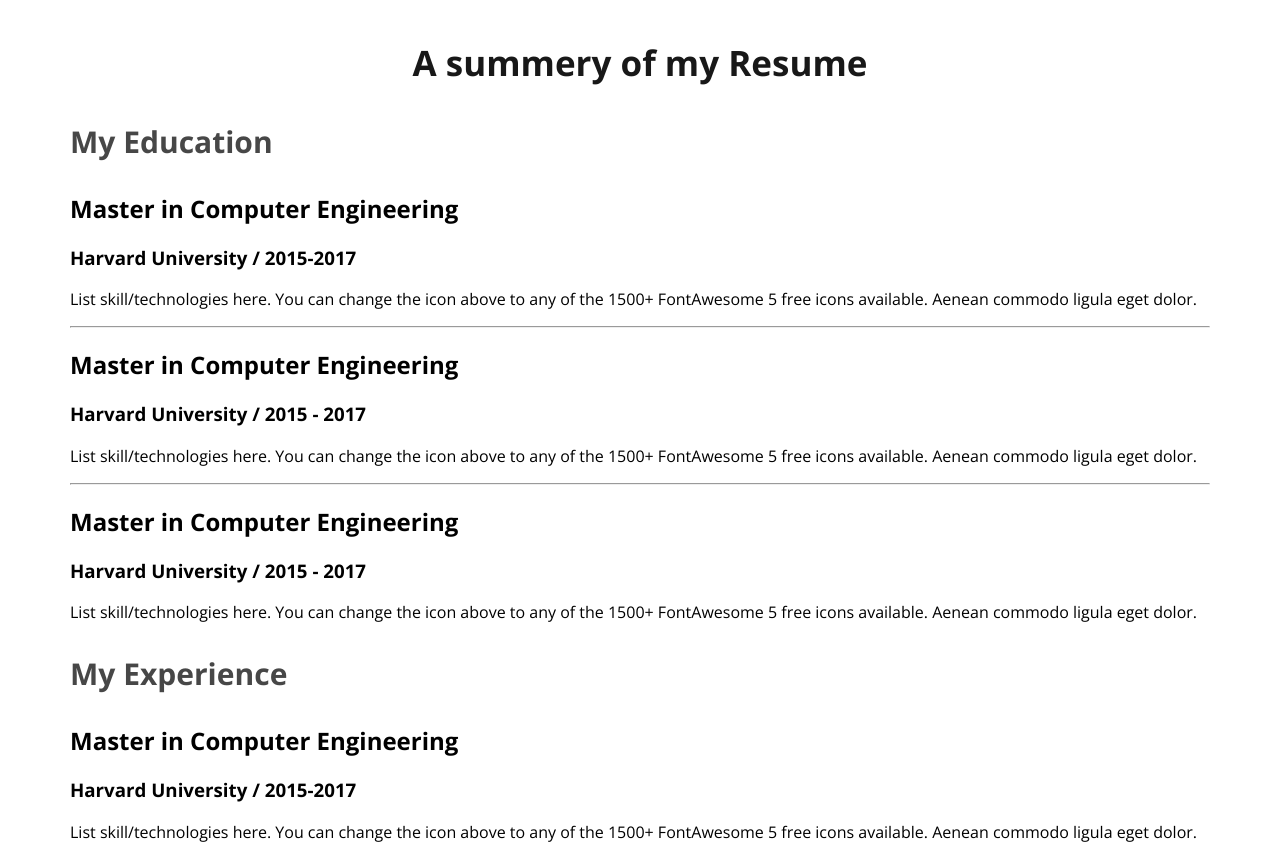
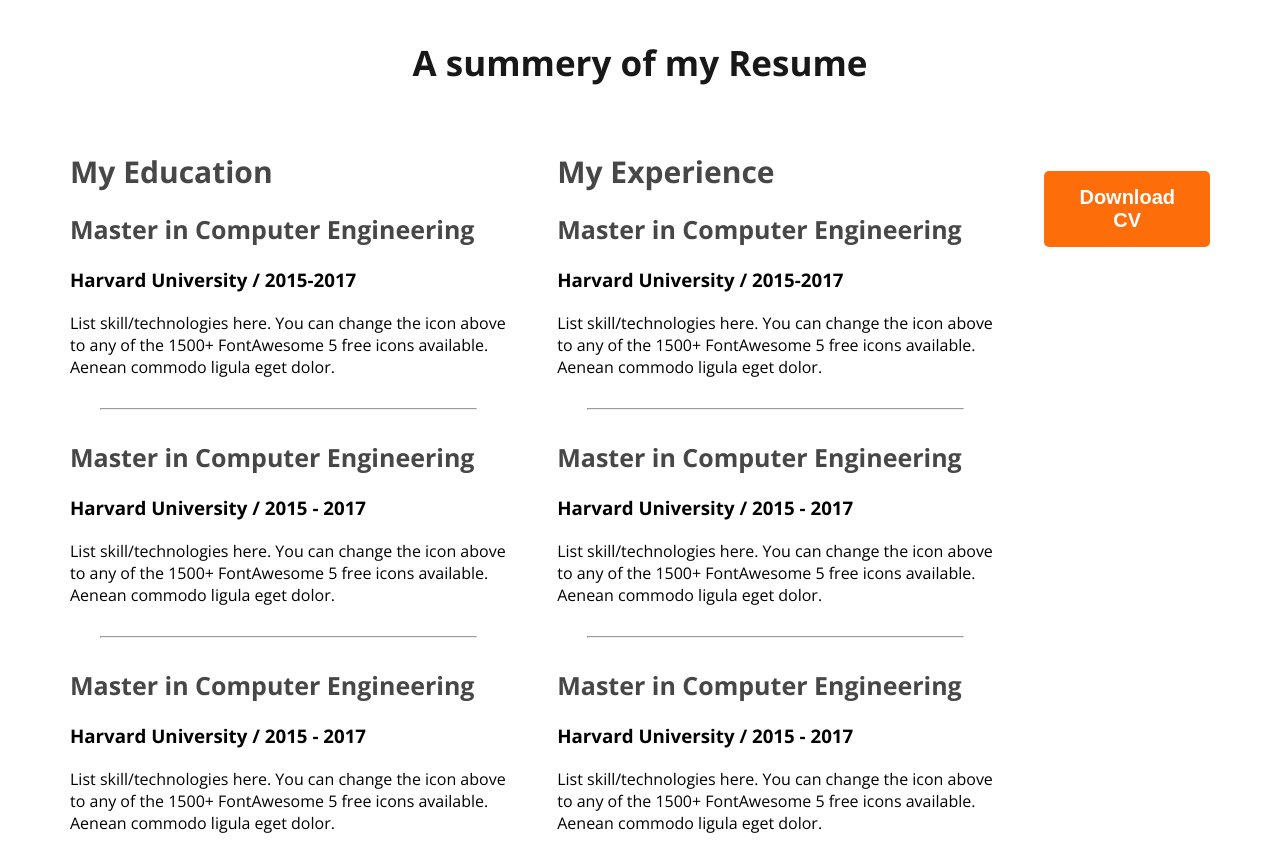
Before and after one commit to abrar-rahman/webdeveloper-portfolio, a plain HTML site: page index.html in a window 1280 px wide. Shown: the part 2300-3153 px from the top of the page. Drawn offline with nearby package versions, Linux system fonts and the light colour scheme.

Commit message:
downloadcvadded

```diff
--- a/index.html
+++ b/index.html
@@ -164,7 +164,9 @@
 
         </div>
 
-
+        <div class="download-cv">
+          <button class="btn-primary">Download CV</button>
+        </div>
 
 
     </section>
--- a/styles/portfolio.css
+++ b/styles/portfolio.css
@@ -149,5 +149,32 @@ main section{
   color: #474747;
   font-size: 30px;
   font-weight: 700;
+  margin-bottom: 10px;
+}
+
+.resume-container{
+  display: flex;
+  gap: 50px;
+}
+.resume-item-title{
+    color: #474747;
+    font-size: 25px;
+    font-weight: 700;
 
 }
+.resume-item-institute{
+  margin-bottom: 20px;
+  margin-top: 0px;
+}
+
+.resume-item-institute, .resume-item-description{
+  color: #757575);
+}
+.resume-container hr{
+  margin: 30px;
+}
+
+.download-cv{
+  text-align: center;
+  margin-top: 50px;
+}
```
